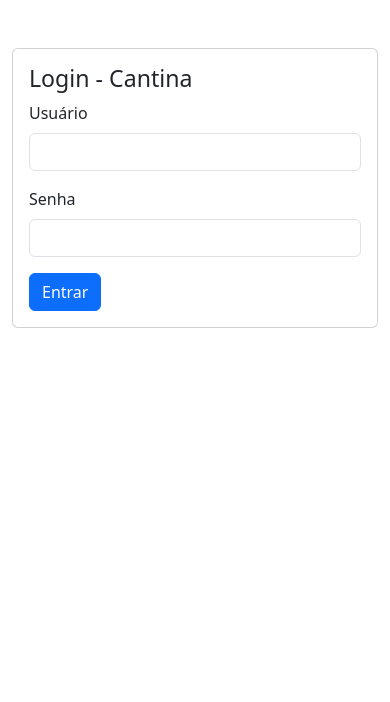
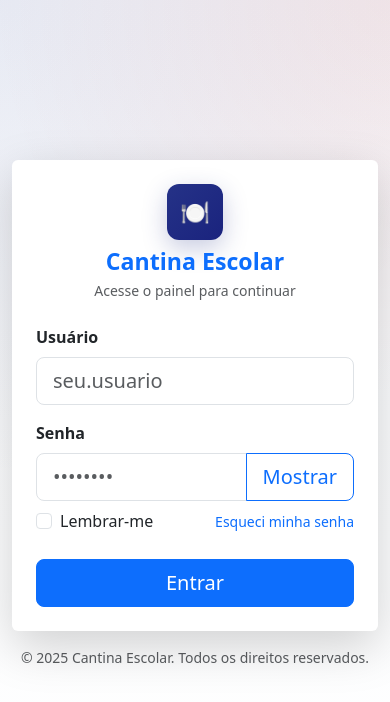
Before and after one commit to rmgimenez/nextjs-cantina, a Next.js app: page /login in a window 390 px wide. Shown: the top 702 px of the page. Built offline with nearby package versions, Linux system fonts and the light colour scheme.

Commit message:
feat: adicionar estilos personalizados para a página de login, incluindo fundo e layout responsivo

```diff
--- a/app/globals.css
+++ b/app/globals.css
@@ -95,3 +95,40 @@ a {
 .shadow-sm {
   box-shadow: 0 0.125rem 0.25rem rgba(0, 0, 0, 0.075) !important;
 }
+
+/* ===== Login Page Styles ===== */
+.login-bg {
+  background: radial-gradient(1200px circle at 0% 0%, rgba(37, 50, 135, 0.08), transparent 40%),
+    radial-gradient(1000px circle at 100% 0%, rgba(178, 0, 0, 0.08), transparent 40%),
+    linear-gradient(180deg, #f7f9fc 0%, #ffffff 100%);
+}
+
+@media (prefers-color-scheme: dark) {
+  .login-bg {
+    background: radial-gradient(1200px circle at 0% 0%, rgba(37, 50, 135, 0.25), transparent 40%),
+      radial-gradient(1000px circle at 100% 0%, rgba(178, 0, 0, 0.2), transparent 40%),
+      linear-gradient(180deg, #0b1026 0%, #0a0a0a 100%);
+  }
+}
+
+.login-card {
+  border-radius: 16px;
+  overflow: hidden;
+}
+
+.login-card .card-body {
+  position: relative;
+}
+
+.brand-mark {
+  width: 56px;
+  height: 56px;
+  display: inline-flex;
+  align-items: center;
+  justify-content: center;
+  border-radius: 12px;
+  background: linear-gradient(135deg, var(--azul-principal), #1a237e);
+  color: #fff;
+  font-size: 24px;
+  box-shadow: 0 8px 24px rgba(37, 50, 135, 0.25);
+}
--- a/app/login/page.tsx
+++ b/app/login/page.tsx
@@ -1,66 +1,136 @@
-"use client";
+'use client';
 
-import { useState } from "react";
-import { useRouter } from "next/navigation";
+import { useRouter } from 'next/navigation';
+import { useState } from 'react';
 
 export default function LoginPage() {
-  const [usuario, setUsuario] = useState("");
-  const [senha, setSenha] = useState("");
-  const [error, setError] = useState("");
+  const [usuario, setUsuario] = useState('');
+  const [senha, setSenha] = useState('');
+  const [error, setError] = useState('');
+  const [loading, setLoading] = useState(false);
+  const [showPassword, setShowPassword] = useState(false);
   const router = useRouter();
 
   async function handleSubmit(e: React.FormEvent) {
     e.preventDefault();
-    setError("");
+    setError('');
+    if (!usuario || !senha) {
+      setError('Informe usuário e senha.');
+      return;
+    }
     try {
-      const res = await fetch("/api/auth/login", {
-        method: "POST",
-        headers: { "Content-Type": "application/json" },
+      setLoading(true);
+      const res = await fetch('/api/auth/login', {
+        method: 'POST',
+        headers: { 'Content-Type': 'application/json' },
         body: JSON.stringify({ usuario, senha }),
       });
       const data = await res.json();
       if (!res.ok) {
-        setError(data.error || "Erro");
+        setError(data.error || 'Erro');
         return;
       }
       // redireciona para home
-      router.push("/");
+      router.push('/');
     } catch (err) {
-      setError("Erro de rede");
+      setError('Erro de rede');
+    } finally {
+      setLoading(false);
     }
   }
 
   return (
-    <div className="container mt-5">
-      <div className="row justify-content-center">
-        <div className="col-md-6">
-          <div className="card">
-            <div className="card-body">
-              <h3 className="card-title">Login - Cantina</h3>
-              {error && <div className="alert alert-danger">{error}</div>}
-              <form onSubmit={handleSubmit}>
-                <div className="mb-3">
-                  <label className="form-label">Usuário</label>
+    <div className='login-bg min-vh-100 d-flex align-items-center justify-content-center py-5'>
+      <div className='container'>
+        <div className='row justify-content-center'>
+          <div className='col-12 col-sm-10 col-md-8 col-lg-6 col-xl-4'>
+            <div className='card shadow-lg border-0 login-card'>
+              <div className='card-body p-4 p-md-5'>
+                <div className='text-center mb-4'>
+                  <div className='brand-mark mb-2'>🍽️</div>
+                  <h3 className='mb-1 fw-bold text-primary'>Cantina Escolar</h3>
+                  <p className='text-muted small mb-0'>Acesse o painel para continuar</p>
+                </div>
+                {error && (
+                  <div className='alert alert-danger py-2' role='alert'>
+                    {error}
+                  </div>
+                )}
+                <form onSubmit={handleSubmit} noValidate>
+                  <div className='mb-3'>
+                    <label htmlFor='usuario' className='form-label fw-semibold'>
+                      Usuário
+                    </label>
                     <input
-                    className="form-control"
+                      id='usuario'
+                      name='usuario'
+                      className='form-control form-control-lg'
+                      placeholder='seu.usuario'
                       value={usuario}
                       onChange={(e) => setUsuario(e.target.value)}
+                      autoComplete='username'
+                      required
                     />
                   </div>
-                <div className="mb-3">
-                  <label className="form-label">Senha</label>
+                  <div className='mb-2'>
+                    <label htmlFor='senha' className='form-label fw-semibold'>
+                      Senha
+                    </label>
+                    <div className='input-group input-group-lg'>
                       <input
-                    type="password"
-                    className="form-control"
+                        id='senha'
+                        name='senha'
+                        type={showPassword ? 'text' : 'password'}
+                        className='form-control'
+                        placeholder='••••••••'
                         value={senha}
                         onChange={(e) => setSenha(e.target.value)}
+                        autoComplete='current-password'
+                        required
+                        aria-describedby='toggleSenha'
                       />
+                      <button
+                        className='btn btn-outline-primary'
+                        type='button'
+                        id='toggleSenha'
+                        onClick={() => setShowPassword((s) => !s)}
+                        aria-label={showPassword ? 'Ocultar senha' : 'Mostrar senha'}
+                      >
+                        {showPassword ? 'Ocultar' : 'Mostrar'}
+                      </button>
                     </div>
-                <button className="btn btn-primary" type="submit">
-                  Entrar
+                  </div>
+                  <div className='d-flex justify-content-between align-items-center mb-4'>
+                    <div className='form-check'>
+                      <input className='form-check-input' type='checkbox' id='lembrar' />
+                      <label className='form-check-label' htmlFor='lembrar'>
+                        Lembrar-me
+                      </label>
+                    </div>
+                    <a className='small text-decoration-none' href='#' aria-disabled>
+                      Esqueci minha senha
+                    </a>
+                  </div>
+                  <button className='btn btn-primary btn-lg w-100' type='submit' disabled={loading}>
+                    {loading ? (
+                      <span className='d-inline-flex align-items-center gap-2'>
+                        <span
+                          className='spinner-border spinner-border-sm'
+                          role='status'
+                          aria-hidden='true'
+                        ></span>
+                        Entrando...
+                      </span>
+                    ) : (
+                      'Entrar'
+                    )}
                   </button>
                 </form>
               </div>
+            </div>
+            <p className='text-center text-muted mt-3 small'>
+              © {new Date().getFullYear()} Cantina Escolar. Todos os direitos reservados.
+            </p>
           </div>
         </div>
       </div>
```
Also changed, not shown: 1 other file (tests, documents, lock files or other folders). Lines whose indentation alone changed are shown as unchanged.
